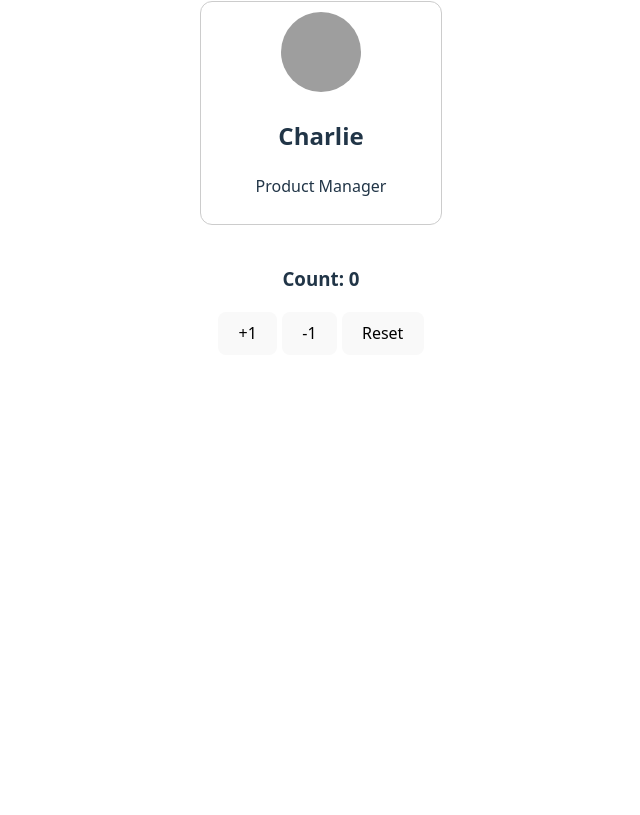
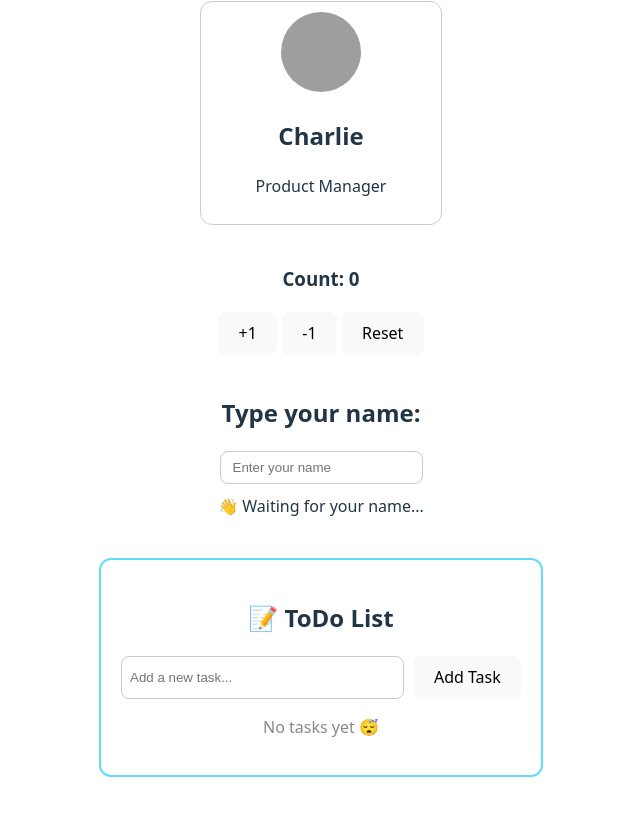
Before and after one commit to SpiriT-L/react-learning, a React (Vite) app in the folder week-01/todo-weather/: page / in a window 1280 px wide. Shown: the part 705-1520 px from the top of the page, without its empty margins (319-959 px from the left). Before the commit the page ends 1112 px from the top, so only its background shows below. Built offline with nearby package versions, Linux system fonts and the light colour scheme; grey boxes are pictures that could not be loaded.

Commit message:
feat: add TodoApp component with dynamic list and conditional rendering

```diff
--- a/week-01/todo-weather/src/App.jsx
+++ b/week-01/todo-weather/src/App.jsx
@@ -1,7 +1,9 @@
 import './App.css';
 import Counter from './components/Counter';
 import Greeting from './components/Greeting';
+import NameInput from './components/NameInput';
 import Team from './components/Team';
+import TodoApp from './components/TodoApp';
 import UserList from './components/UserList';
 
 function App() {
@@ -32,6 +34,8 @@ function App() {
         <Greeting name='Team React Learners' />
         <Team title='Development Team' members={users} />
         <Counter />
+        <NameInput />
+        <TodoApp />
       </div>
     </>
   );
--- /dev/null
+++ b/week-01/todo-weather/src/components/NameInput.jsx
@@ -0,0 +1,25 @@
+import { useState } from 'react';
+
+export default function NameInput() {
+  const [name, setName] = useState('');
+
+  return (
+    <div style={{ marginTop: '40px' }}>
+      <h2>Type your name:</h2>
+      <input
+        type='text'
+        value={name}
+        onChange={e => setName(e.target.value)}
+        placeholder='Enter your name'
+        style={{
+          padding: '8px 12px',
+          borderRadius: '8px',
+          border: '1px solid #ccc',
+        }}
+      />
+      <p style={{ marginTop: '10px' }}>
+        {name ? `Hello, ${name}!` : '👋 Waiting for your name...'}
+      </p>
+    </div>
+  );
+}
--- /dev/null
+++ b/week-01/todo-weather/src/components/TodoApp.jsx
@@ -0,0 +1,89 @@
+import { useState } from 'react';
+
+export default function TodoApp() {
+  const [tasks, setTasks] = useState([]);
+  const [inputValue, setInputValue] = useState('');
+
+  const addTask = () => {
+    if (inputValue.trim() === '') return;
+    const newTask = {
+      id: Date.now(),
+      text: inputValue,
+      done: false,
+    };
+    setTasks([...tasks, newTask]);
+    setInputValue('');
+  };
+
+  const deleteTask = id => {
+    setTasks(tasks.filter(task => task.id !== id));
+  };
+
+  const toggleDone = id => {
+    setTasks(
+      tasks.map(task => (task.id === id ? { ...task, done: !task.done } : task))
+    );
+  };
+
+  return (
+    <div
+      style={{
+        marginTop: '40px',
+        border: '2px solid #61dafb',
+        borderRadius: '12px',
+        padding: '20px',
+        maxWidth: '400px',
+        margin: '40px auto',
+      }}
+    >
+      <h2>📝 ToDo List</h2>
+
+      <div style={{ display: 'flex', gap: '10px', marginBottom: '15px' }}>
+        <input
+          type='text'
+          value={inputValue}
+          placeholder='Add a new task...'
+          onChange={e => setInputValue(e.target.value)}
+          style={{
+            flex: '1',
+            padding: '8px',
+            borderRadius: '8px',
+            border: '1px solid #ccc',
+          }}
+        />
+        <button onClick={addTask}>Add Task</button>
+      </div>
+      {tasks.length === 0 ? (
+        <p style={{ color: '#888' }}>No tasks yet 😴</p>
+      ) : (
+        <ul
+          style={{
+            listStyle: 'none',
+            padding: 0,
+          }}
+        >
+          {tasks.map(task => (
+            <li
+              key={task.id}
+              style={{
+                marginBottom: '10px',
+                display: 'flex',
+                justifyContent: 'space-between',
+                alignItems: 'center',
+                background: task.done ? '#e6ffe6' : '#f0f0f0',
+                padding: '8px 12px',
+                borderRadius: '8px',
+                cursor: 'pointer',
+                color: task.done ? '#888' : '#000',
+                textDecoration: task.done ? 'line-through' : 'none',
+              }}
+            >
+              <span onClick={() => toggleDone(task.id)}>{task.text}</span>
+              <button onClick={() => deleteTask(task.id)}>✕</button>
+            </li>
+          ))}
+        </ul>
+      )}
+    </div>
+  );
+}
```
